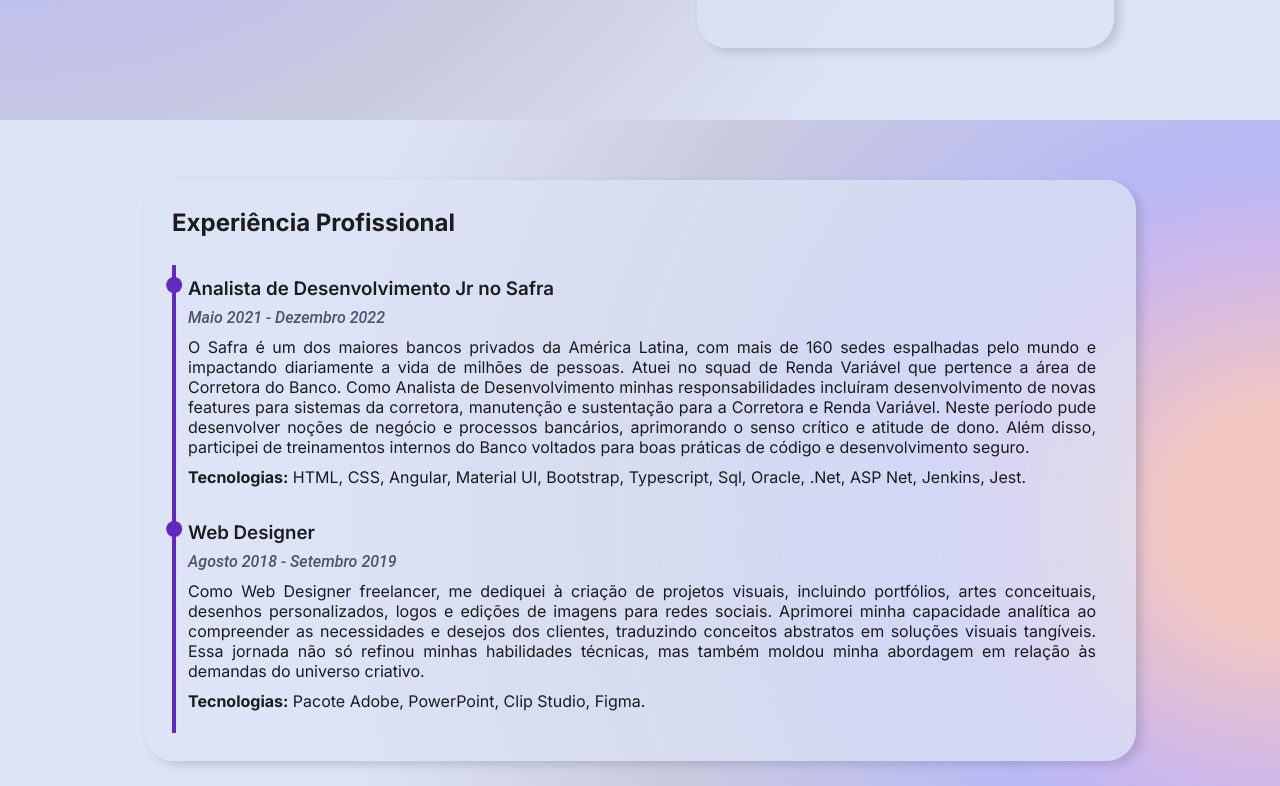
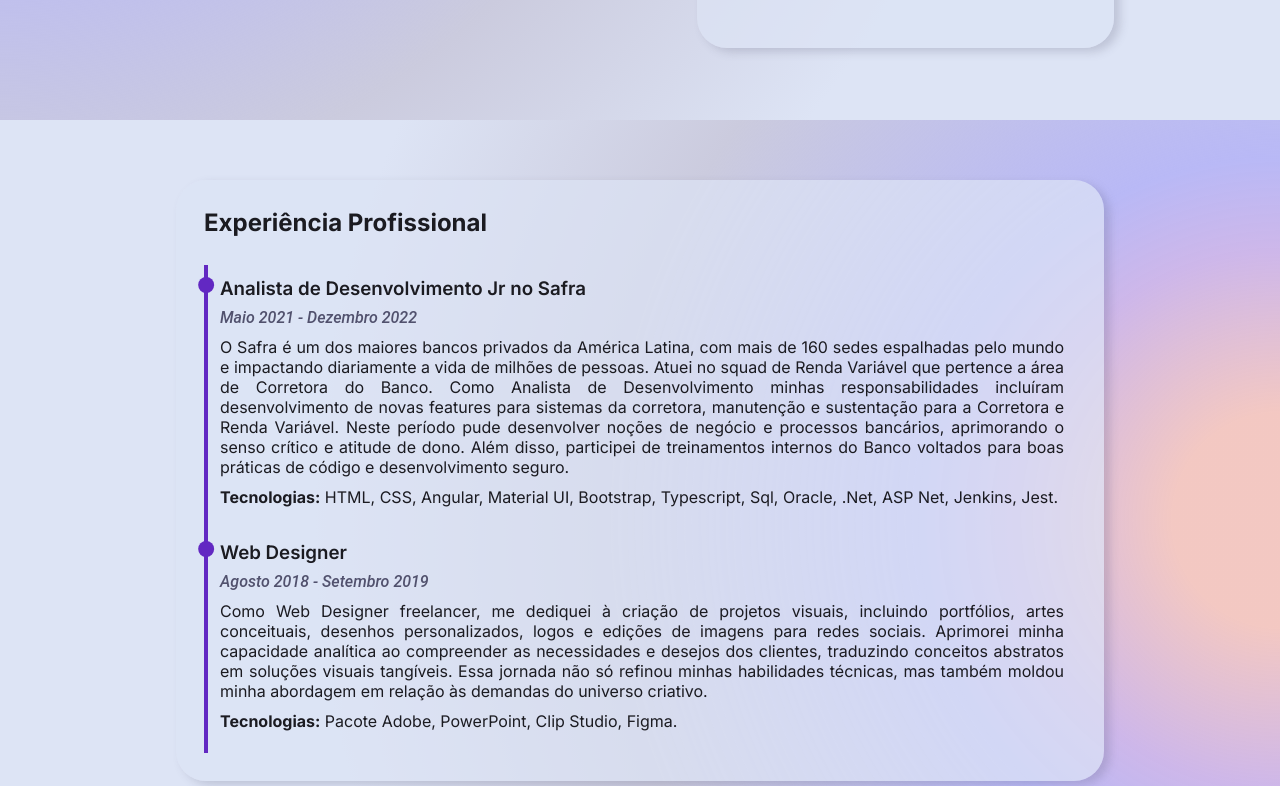
Before and after one commit to gabriella-guimaraes/portfolio-gabriella-guimaraes, an Angular app in the folder portfolio/: page / in a window 1280 px wide. Shown: the part 2914-3700 px from the top of the page. Built offline with nearby package versions, Linux system fonts and the light colour scheme.

Commit message:
style: timeline component layout refactor

```diff
--- a/portfolio/src/app/components/timeline/timeline.component.css
+++ b/portfolio/src/app/components/timeline/timeline.component.css
@@ -2,7 +2,7 @@
     display: flex;
     flex-direction: row;
     justify-content: center;
-    padding: 3.75rem 5rem;
+    padding: 3.75rem 7rem;
     height: 100vh;
 }
 
@@ -56,7 +56,7 @@ p {
     height: 16px;
     display: inline-block;
     position: absolute;
-    left: 174px;
+    left: 206px;
     transform: translateX(-49%);
 }
 
```
